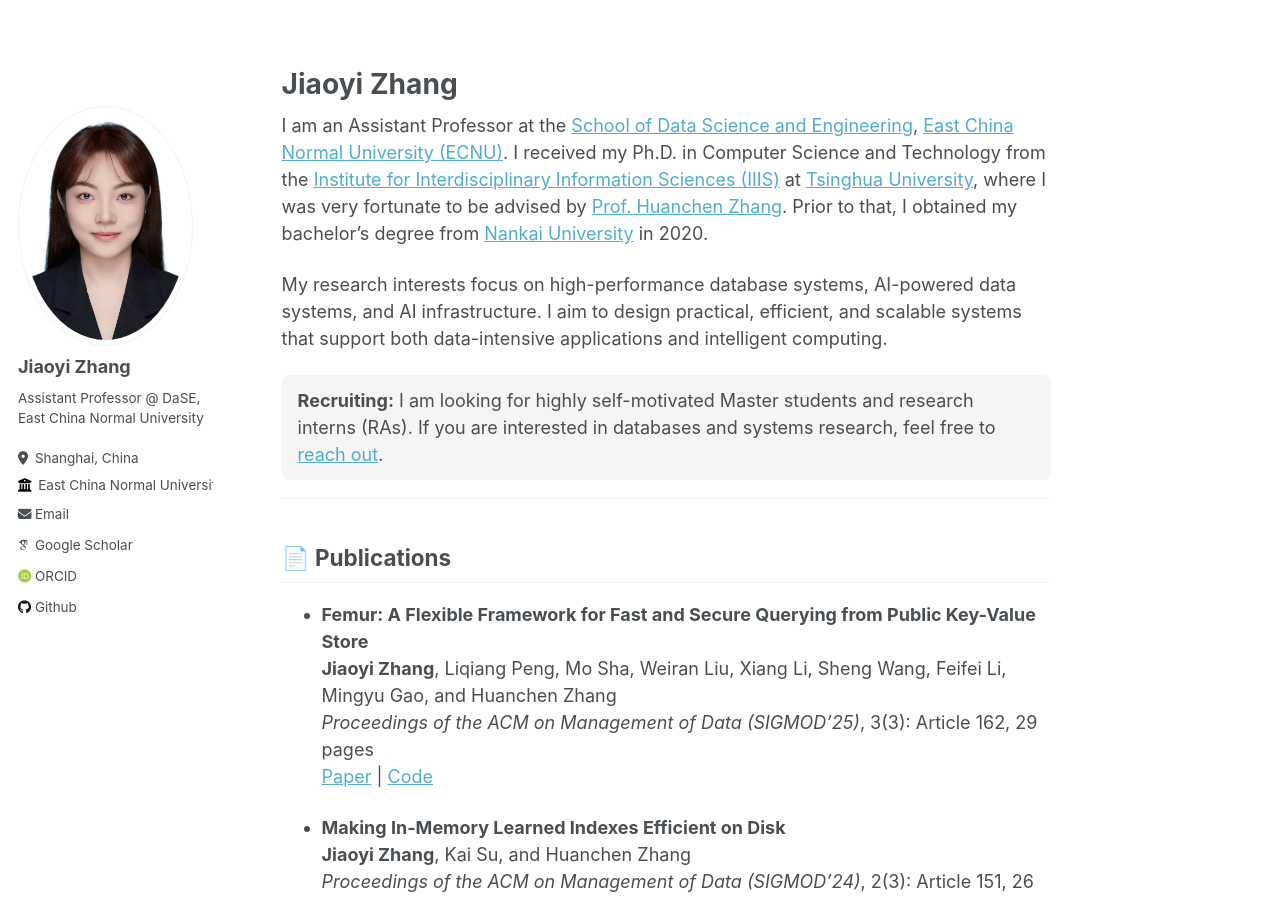
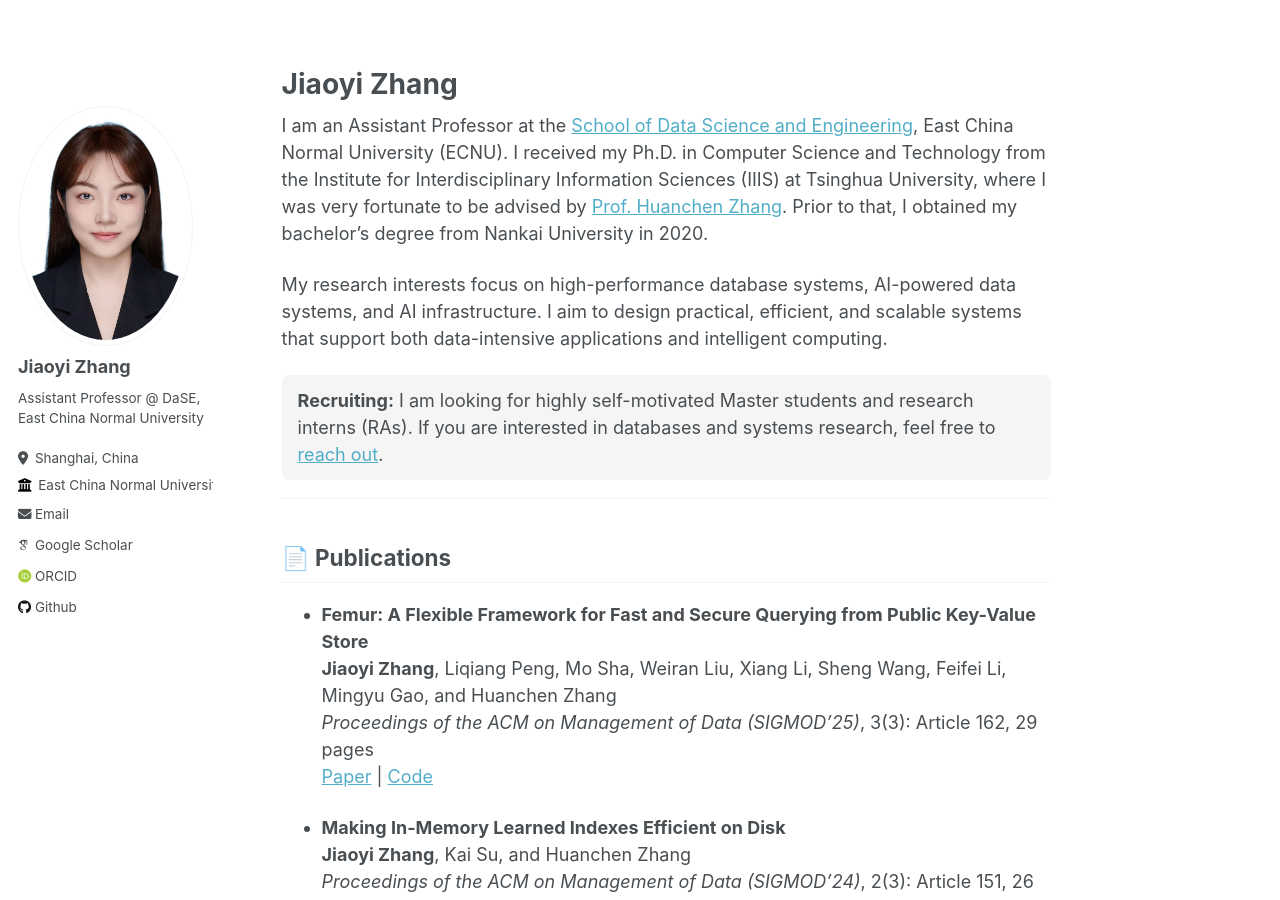
Before and after one commit to JiaoyiZhang/jiaoyizhang.github.io, a Jekyll site: the page built from _pages/about.md, in a window 1280 px wide and 900 px high. Built offline with Jekyll 4.4.1, drawn with Linux system fonts in a browser that asks for light colours; some web fonts are replaced; part of the change alters nothing that is shown.

```diff
--- a/_pages/about.md
+++ b/_pages/about.md
@@ -7,7 +7,7 @@ redirect_from:
   - /about.html
 ---
 
-I am an Assistant Professor at the [School of Data Science and Engineering](https://dase.ecnu.edu.cn/), [East China Normal University (ECNU)](https://www.ecnu.edu.cn/). I received my Ph.D. in Computer Science and Technology from the [Institute for Interdisciplinary Information Sciences (IIIS)](https://iiis.tsinghua.edu.cn/en/) at [Tsinghua University](https://www.tsinghua.edu.cn/en/), where I was very fortunate to be advised by [Prof. Huanchen Zhang](https://people.iiis.tsinghua.edu.cn/~huanchen/). Prior to that, I obtained my bachelor’s degree from [Nankai University](https://en.nankai.edu.cn/) in 2020.
+I am an Assistant Professor at the [School of Data Science and Engineering](https://dase.ecnu.edu.cn/), East China Normal University (ECNU). I received my Ph.D. in Computer Science and Technology from the Institute for Interdisciplinary Information Sciences (IIIS) at Tsinghua University, where I was very fortunate to be advised by [Prof. Huanchen Zhang](https://people.iiis.tsinghua.edu.cn/~huanchen/). Prior to that, I obtained my bachelor’s degree from Nankai University in 2020.
 
 My research interests focus on high-performance database systems, AI-powered data systems, and AI infrastructure. I aim to design practical, efficient, and scalable systems that support both data-intensive applications and intelligent computing.
 
```
